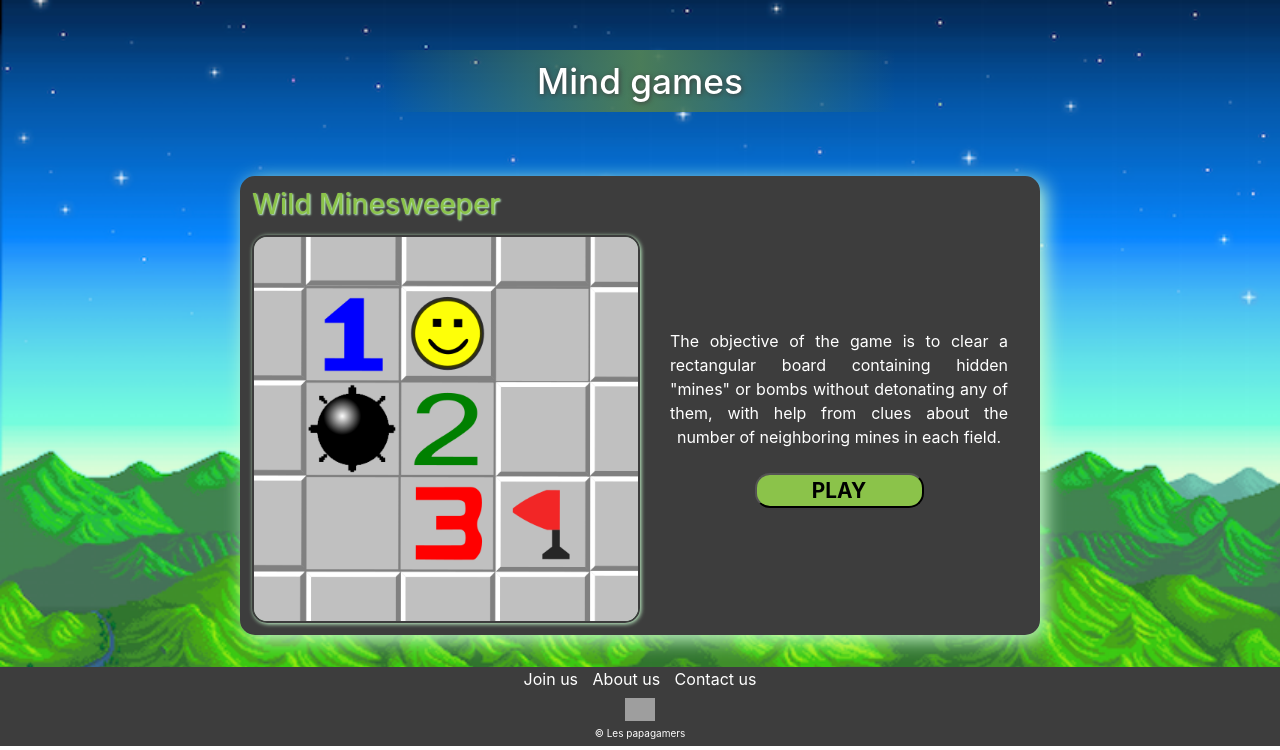
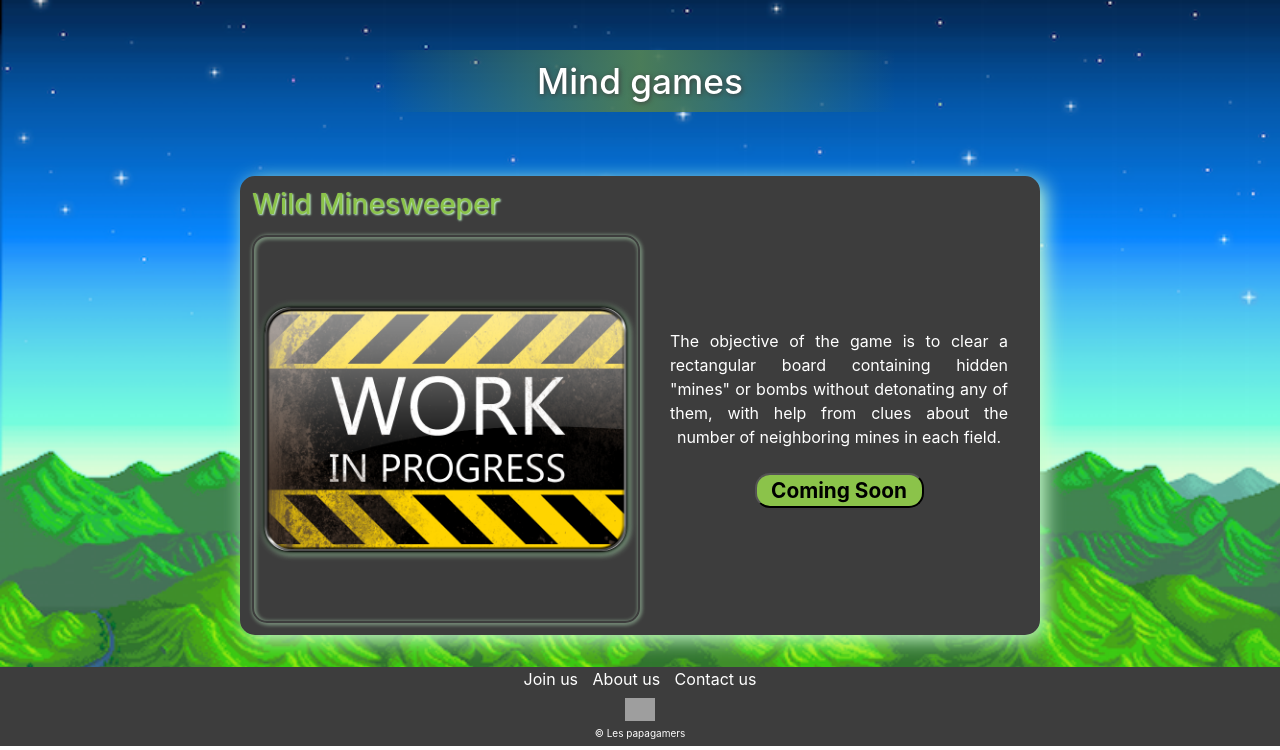
Before and after one commit to Yoann-VINCENT/papas-gamers, a PHP site: page /gameReflexion.php in a window 1280 px wide. Shown: the part 50-800 px from the top of the page. Run offline with PHP 8.4, Linux system fonts and the light colour scheme; grey boxes are pictures that could not be loaded.

Commit message:
change minesweeper to Work-in-Progress

```diff
--- a/public/gameReflexion.php
+++ b/public/gameReflexion.php
@@ -16,11 +16,11 @@
             <a href="#" class="cartoucheAnchor" title="Go to our minesweeper game">
                 <section class="container gameCartouche">
                     <h3 class="gameTittle">Wild Minesweeper</h3>
-                    <img src="/assets/images/game/minesweeper.png" class="gameIllustrationPicture"   alt="gameplay picture of our minesweeper">
+                    <img src="/assets/images/game/Work-in-Progress.png" class="gameIllustrationPicture"   alt="gameplay picture of our minesweeper">
                     <p class="gamePresentationText">The objective of the game is to clear a rectangular board containing hidden "mines" or bombs without detonating any of them, with help from clues about the number of neighboring mines in each field.
                         <br>
                         <br>
-                        <button class="fakePlayButton">PLAY</button>
+                        <button class="fakePlayButton">Coming Soon</button>
                     </p>
                 </section>
             </a>
```
Also changed, not shown: public/assets/images/game/Work-in-Progress.png (added).
